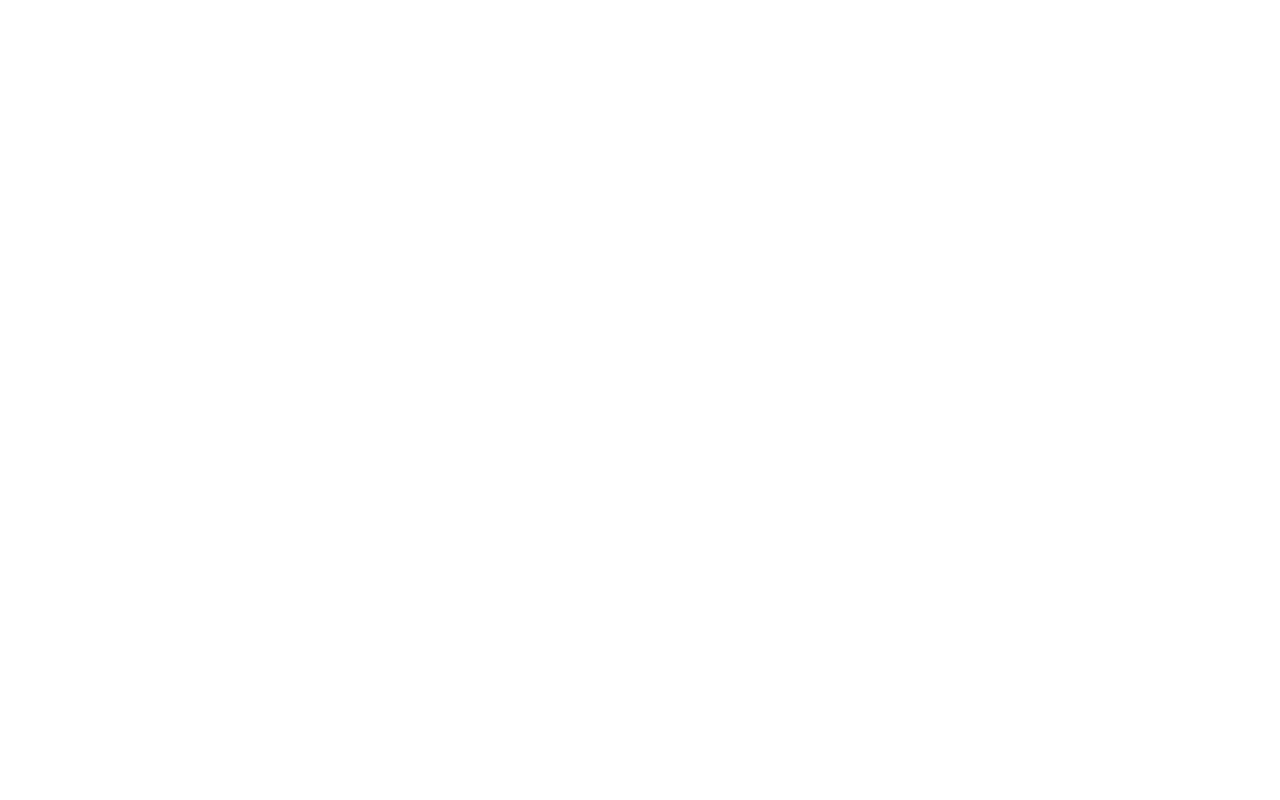
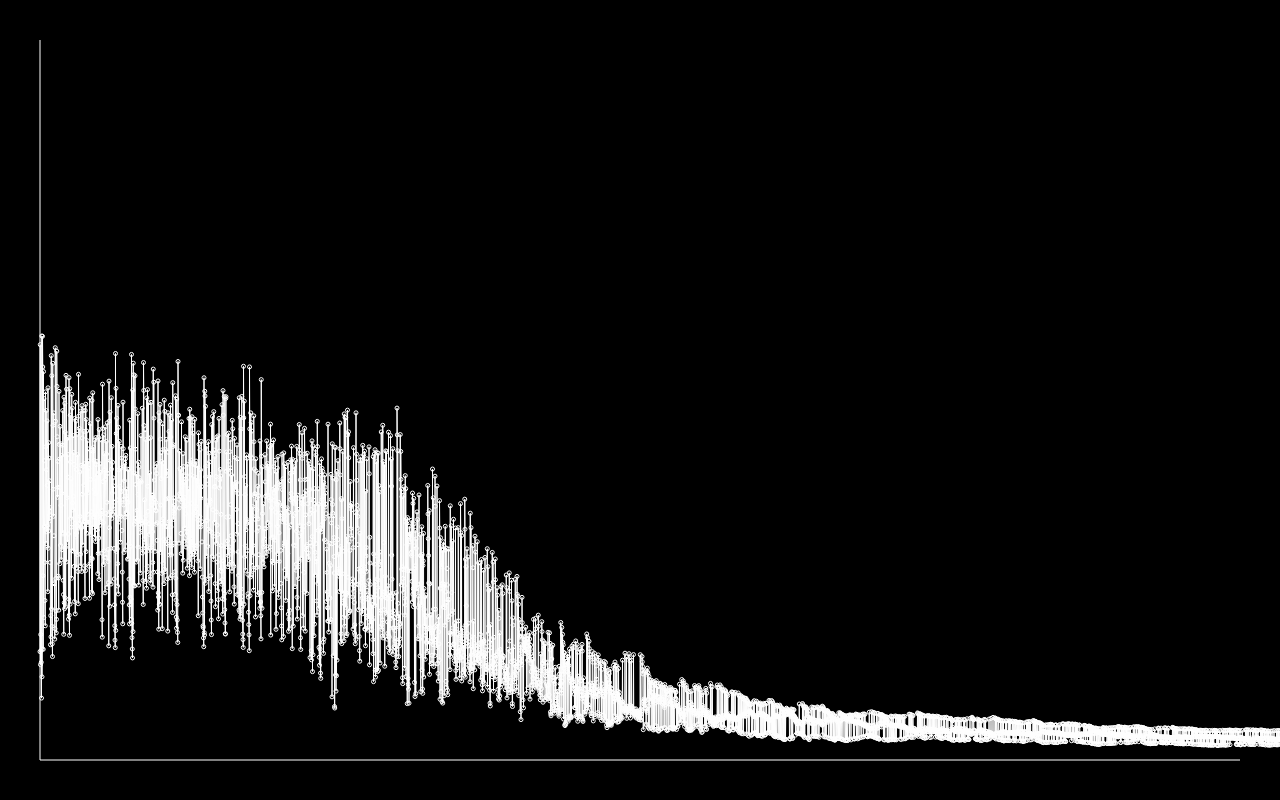
Before and after one commit to TanishTuteja/Simple-Neural-Net-Library, a plain HTML site: page examples/XOR.html in a window 1280 px wide. Drawn offline with Linux system fonts and the light colour scheme.

Commit message:
Added visualization for XOR example

```diff
--- a/examples/XOR.html
+++ b/examples/XOR.html
@@ -3,7 +3,12 @@
 <head>
     <script src="../lib/Matrix.js"></script>
     <script src="../src/NeuralNetwork.js"></script>
-    <script src="XOR.js"></script>
+
 </head>
 
+<body>
+    <script src="libs/Graph.js"></script>
+    <script src="XOR.js"></script>
+</body>
+
 </html>
--- a/examples/XOR.js
+++ b/examples/XOR.js
@@ -12,11 +12,13 @@ let data = [{
     target: [0]
 }]
 
-let iterations = 100000;
+let iterations = 5000;
 let input = [0, 0];
 let target = 1;
 
-let nn = new NeuralNetwork(3, [2, 10, 1], 0.1);
+let nn = new NeuralNetwork(3, [2, 10, 1], 1);
+
+let myGraph = new Graph(4, 0.002);
 
 for (let i = 0; i < iterations; i++) {
 
@@ -25,9 +27,12 @@ for (let i = 0; i < iterations; i++) {
     let inputs = data[index].input;
     let targets = data[index].target;
 
+    let outputs = nn.feedForward(inputs);
+
+    let error = outputs[0] - targets[0];
+    myGraph.addData(i, Math.abs(error));
+
     nn.train(targets, inputs);
 }
 
-let out = nn.feedForward([1, 1]);
-console.log(out);
-//console.log("Error: " + (outputs[0] - targets[0]) + " Inputs: " + inputs.toString() + " Outputs: " + outputs.toString() + " Targets: " + targets.toString());
+myGraph.update();
--- /dev/null
+++ b/examples/libs/Graph.js
@@ -0,0 +1,99 @@
+class Graph {
+
+    constructor(xScale, yScale) {
+
+        //variable to hold canvas element
+        let myCanvas = document.createElement("canvas");
+
+        //height and width of canvas
+        this.width = window.innerWidth;
+        this.height = window.innerHeight;
+
+        //margin of canvas
+        this.margin = 40;
+
+        //array to hold data ------- data is an array of objects {x: ____ , y: ______}
+        this.data = [];
+
+        //radius of points
+        this.pointRadius = 2;
+
+        //Scaling Factors ------ Datanumbers per pixel
+        this.xScale = xScale;
+        this.yScale = yScale;
+
+        //setting properties of canvas
+        myCanvas.setAttribute("class", "myCanvas");
+        myCanvas.setAttribute("width", this.width);
+        myCanvas.setAttribute("height", this.height);
+
+        //hiding scrollbars
+        document.body.style.margin = 0;
+        document.body.style.overflow = "hidden";
+
+        //adding canvas to body
+        document.body.appendChild(myCanvas);
+
+        //get context of canvas to draw with
+        this.ctx = myCanvas.getContext('2d');
+
+        //draw background
+        this.ctx.fillStyle = 'rgb(0, 0, 0)';
+        this.ctx.fillRect(0, 0, this.width, this.height);
+
+        //draw axes
+        this.ctx.strokeStyle = "rgb(255,255,255)";
+        this.ctx.beginPath();
+        this.ctx.moveTo(this.margin, this.margin);
+        this.ctx.lineTo(this.margin, this.height - this.margin);
+        this.ctx.lineTo(this.width - this.margin, this.height - this.margin);
+        this.ctx.stroke();
+
+    }
+
+    addData(xData, yData) {
+
+        this.data.push({
+            x: xData,
+            y: yData
+        });
+
+    }
+
+    update() {
+
+        let pixelX = null;
+        let pixelY = null;
+
+        this.data.sort(function (a, b) {
+            return (a.x - b.x);
+        });
+
+        for (let i = 0; i < this.data.length; i++) {
+
+            const dataPoint = this.data[i];
+
+            let newPixelX = dataPoint.x / this.xScale + this.margin;
+            let newPixelY = this.height - (dataPoint.y / this.yScale + this.margin);
+
+            if (pixelX != null && pixelY != null) {
+
+                this.ctx.beginPath();
+                this.ctx.moveTo(pixelX, pixelY);
+                this.ctx.lineTo(newPixelX, newPixelY);
+                this.ctx.stroke();
+
+            }
+
+            pixelX = newPixelX;
+            pixelY = newPixelY;
+
+            this.ctx.beginPath();
+            this.ctx.arc(pixelX, pixelY, this.pointRadius, 0, 2 * Math.PI);
+            this.ctx.stroke();
+
+        }
+
+    }
+
+}
```
